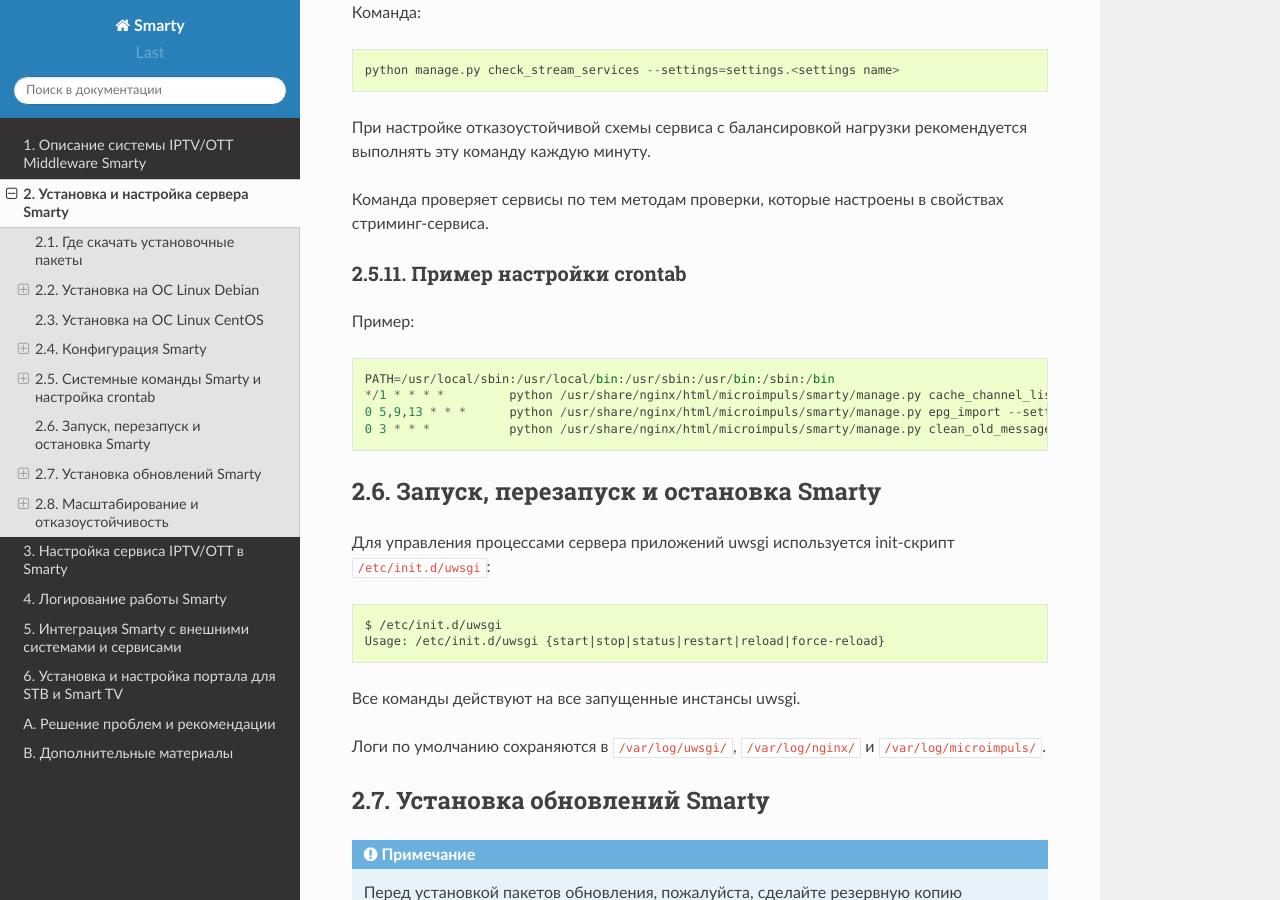
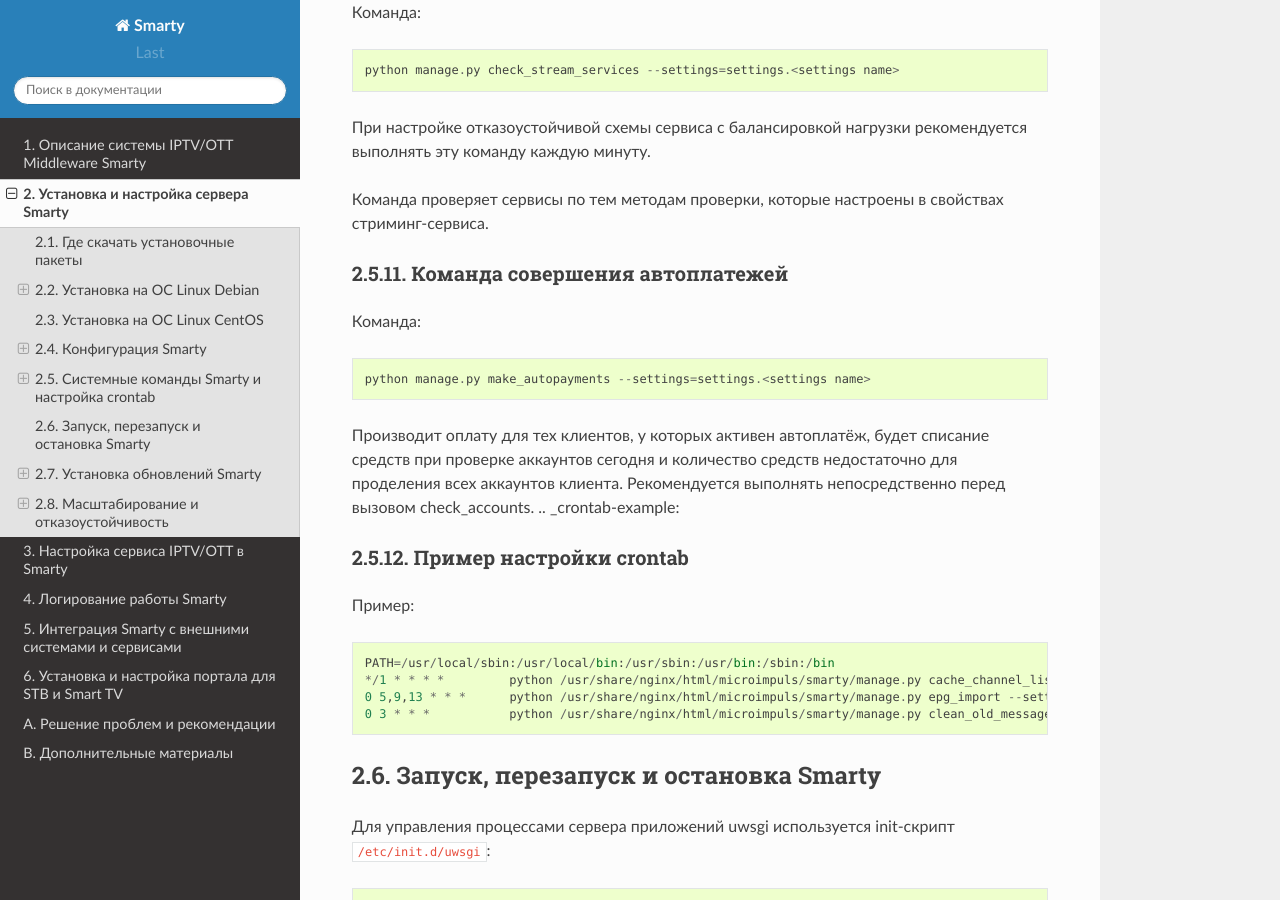
Before and after one commit to sergey-yakovlev/smarty-docs, a Sphinx documentation site: the page built from source/installation_and_configuration.rst, in a window 1280 px wide and 900 px high, scrolled down 18273 px. Built offline with Sphinx 7.4.7 and the Read the Docs theme 2.0.0, drawn with Linux system fonts in a browser that asks for light colours.

Commit message:
Update installation_and_configuration.rst

```diff
--- a/source/installation_and_configuration.rst
+++ b/source/installation_and_configuration.rst
@@ -819,9 +819,17 @@
 
 Команда проверяет сервисы по тем методам проверки, которые настроены в свойствах стриминг-сервиса.
 
+2.5.11. Команда совершения автоплатежей
+--------------------------------------------------------------------------------------
+
+Команда: ::
+
+    python manage.py make_autopayments --settings=settings.<settings name>
+
+Производит оплату для тех клиентов, у которых активен автоплатёж, будет списание средств при проверке аккаунтов сегодня и количество средств недостаточно для проделения всех аккаунтов клиента. Рекомендуется выполнять непосредственно перед вызовом check_accounts.
 .. _crontab-example:
 
-2.5.11. Пример настройки crontab
+2.5.12. Пример настройки crontab
 --------------------------------
 
 Пример: ::
```
